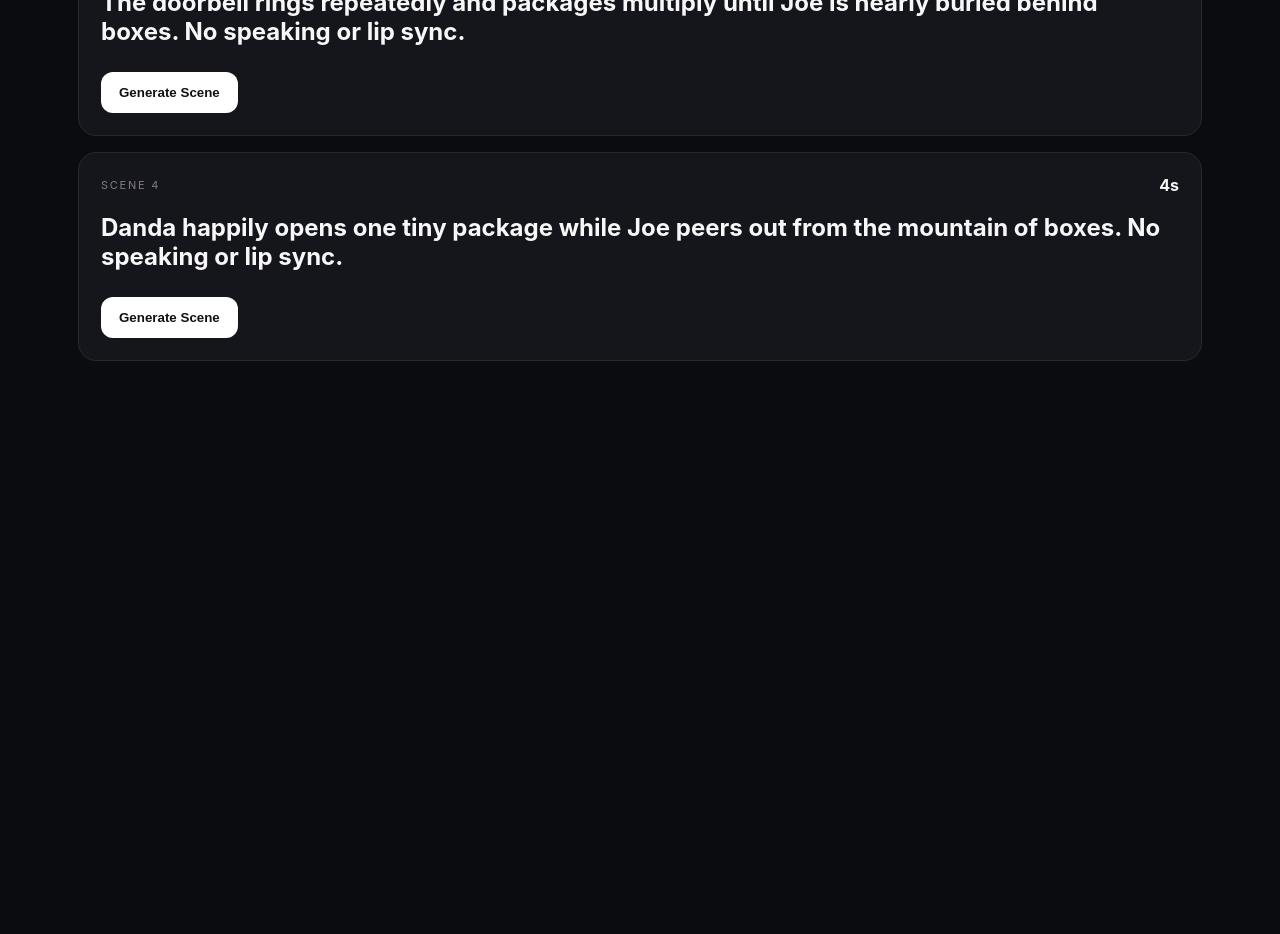
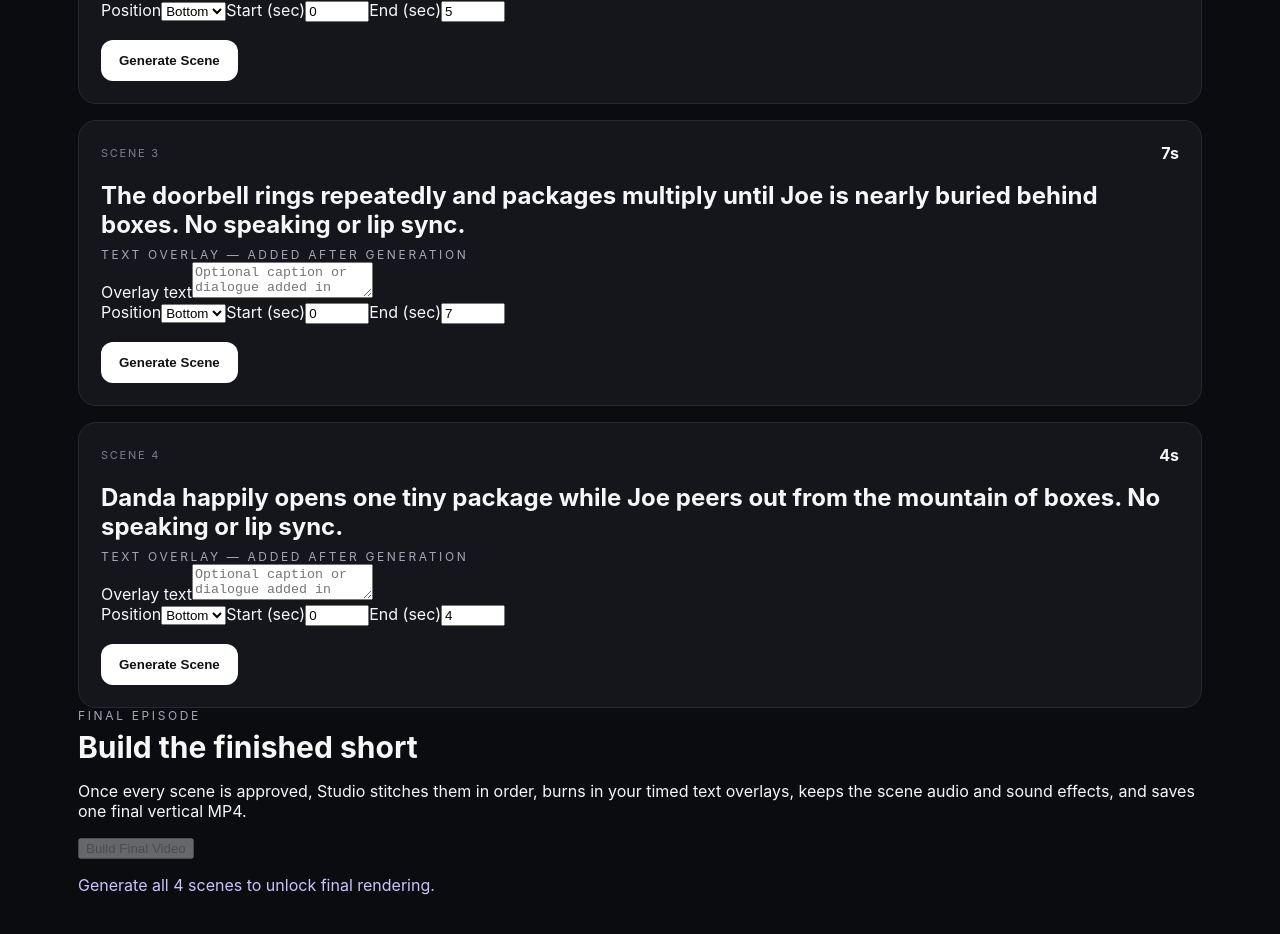
Before and after one commit to retroservices1121/relations, a Next.js app: page /episodes/amazon in a window 1280 px wide. Shown: the part 1120-2054 px from the top of the page. Before the commit the page ends 1537 px from the top, so only its background shows below. Built offline with nearby package versions, Linux system fonts and the light colour scheme; no server answers.

Commit message:
Add saved scenes, overlay editor and final video export

```diff
--- a/components/EpisodeWorkspace.tsx
+++ b/components/EpisodeWorkspace.tsx
@@ -1,13 +1,22 @@
 "use client";
 
-import { useEffect, useState } from "react";
+import { useEffect, useMemo, useState } from "react";
 import type { Episode } from "../data/episodes";
 
 type SceneState = {
-  status: "idle" | "queued" | "generating" | "done" | "error";
+  status: "idle" | "queued" | "generating" | "saving" | "done" | "error";
   videoUrl?: string;
   error?: string;
   requestId?: string;
+  persisted?: boolean;
+};
+
+type OverlayPosition = "top" | "middle" | "bottom";
+type OverlayConfig = {
+  text: string;
+  position: OverlayPosition;
+  start: number;
+  end: number;
 };
 
 type CharacterKey = "joe" | "danda";
@@ -21,10 +30,18 @@ export default function EpisodeWorkspace({ episode }: { episode: Episode }) {
   const [dandaUrl, setDandaUrl] = useState("");
   const [model, setModel] = useState("seedance-fast");
   const [sceneStates, setSceneStates] = useState<Record<number, SceneState>>({});
+  const [overlays, setOverlays] = useState<Record<number, OverlayConfig>>({});
   const [uploading, setUploading] = useState<CharacterKey | null>(null);
   const [uploadError, setUploadError] = useState("");
+  const [storageError, setStorageError] = useState("");
   const [balance, setBalance] = useState<number | null>(null);
   const [balanceError, setBalanceError] = useState("");
+  const [projectLoaded, setProjectLoaded] = useState(false);
+  const [renderingFinal, setRenderingFinal] = useState(false);
+  const [finalUrl, setFinalUrl] = useState("");
+  const [finalError, setFinalError] = useState("");
+
+  const projectStorageKey = `relations:project:${episode.id}`;
 
   async function loadBalance() {
     try {
@@ -41,8 +58,45 @@ export default function EpisodeWorkspace({ episode }: { episode: Episode }) {
   useEffect(() => {
     setJoeUrl(localStorage.getItem(JOE_STORAGE_KEY) || "");
     setDandaUrl(localStorage.getItem(DANDA_STORAGE_KEY) || "");
+
+    const defaultOverlays = Object.fromEntries(
+      episode.scenes.map((scene, index) => [
+        index,
+        {
+          text: scene.caption || "",
+          position: "bottom" as OverlayPosition,
+          start: 0,
+          end: scene.duration,
+        },
+      ]),
+    );
+
+    try {
+      const saved = localStorage.getItem(projectStorageKey);
+      if (saved) {
+        const project = JSON.parse(saved) as {
+          sceneStates?: Record<number, SceneState>;
+          overlays?: Record<number, OverlayConfig>;
+          finalUrl?: string;
+        };
+        setSceneStates(project.sceneStates || {});
+        setOverlays({ ...defaultOverlays, ...(project.overlays || {}) });
+        setFinalUrl(project.finalUrl || "");
+      } else {
+        setOverlays(defaultOverlays);
+      }
+    } catch {
+      setOverlays(defaultOverlays);
+    }
+
+    setProjectLoaded(true);
     void loadBalance();
-  }, []);
+  }, [episode.id, projectStorageKey]);
+
+  useEffect(() => {
+    if (!projectLoaded) return;
+    localStorage.setItem(projectStorageKey, JSON.stringify({ sceneStates, overlays, finalUrl }));
+  }, [sceneStates, overlays, finalUrl, projectLoaded, projectStorageKey]);
 
   function persistReference(character: CharacterKey, url: string) {
     if (character === "joe") {
@@ -76,6 +130,31 @@ export default function EpisodeWorkspace({ episode }: { episode: Episode }) {
     }
   }
 
+  async function saveGeneratedVideo(index: number, requestId: string, sourceUrl: string) {
+    setSceneStates((prev) => ({ ...prev, [index]: { ...prev[index], status: "saving", requestId, videoUrl: sourceUrl } }));
+    const response = await fetch("/api/persist-video", {
+      method: "POST",
+      headers: { "Content-Type": "application/json" },
+      body: JSON.stringify({ sourceUrl, episodeId: episode.id, sceneIndex: index, requestId }),
+    });
+    const data = await response.json();
+
+    if (!response.ok) {
+      setStorageError(data.error || "Permanent storage is not configured.");
+      setSceneStates((prev) => ({
+        ...prev,
+        [index]: { status: "done", videoUrl: sourceUrl, requestId, persisted: false },
+      }));
+      return;
+    }
+
+    setStorageError("");
+    setSceneStates((prev) => ({
+      ...prev,
+      [index]: { status: "done", videoUrl: data.url, requestId, persisted: true },
+    }));
+  }
+
   async function pollForResult(index: number, requestId: string, selectedModel: string) {
     for (let attempt = 0; attempt < 180; attempt += 1) {
       await sleep(3000);
@@ -86,7 +165,7 @@ export default function EpisodeWorkspace({ episode }: { episode: Episode }) {
       if (!response.ok) throw new Error(data.error || "Could not check generation status");
 
       if (data.status === "COMPLETED" && data.videoUrl) {
-        setSceneStates((prev) => ({ ...prev, [index]: { status: "done", videoUrl: data.videoUrl, requestId } }));
+        await saveGeneratedVideo(index, requestId, data.videoUrl);
         void loadBalance();
         return;
       }
@@ -110,6 +189,8 @@ export default function EpisodeWorkspace({ episode }: { episode: Episode }) {
       return;
     }
 
+    setFinalUrl("");
+    setFinalError("");
     setSceneStates((prev) => ({ ...prev, [index]: { status: "queued" } }));
 
     try {
@@ -136,6 +217,58 @@ export default function EpisodeWorkspace({ episode }: { episode: Episode }) {
         [index]: { status: "error", error: error instanceof Error ? error.message : "Generation failed" },
       }));
       void loadBalance();
+    }
+  }
+
+  function updateOverlay(index: number, patch: Partial<OverlayConfig>) {
+    setOverlays((prev) => ({
+      ...prev,
+      [index]: {
+        text: "",
+        position: "bottom",
+        start: 0,
+        end: episode.scenes[index].duration,
+        ...(prev[index] || {}),
+        ...patch,
+      },
+    }));
+    setFinalUrl("");
+  }
+
+  const allScenesReady = useMemo(
+    () => episode.scenes.every((_, index) => sceneStates[index]?.status === "done" && Boolean(sceneStates[index]?.videoUrl)),
+    [episode.scenes, sceneStates],
+  );
+
+  async function buildFinalVideo() {
+    if (!allScenesReady) {
+      setFinalError("Generate and approve every scene before building the final episode.");
+      return;
+    }
+
+    setRenderingFinal(true);
+    setFinalError("");
+    try {
+      const scenes = episode.scenes.map((scene, index) => ({
+        videoUrl: sceneStates[index].videoUrl,
+        text: overlays[index]?.text || "",
+        position: overlays[index]?.position || "bottom",
+        start: overlays[index]?.start ?? 0,
+        end: overlays[index]?.end ?? scene.duration,
+      }));
+
+      const response = await fetch("/api/render-episode", {
+        method: "POST",
+        headers: { "Content-Type": "application/json" },
+        body: JSON.stringify({ episodeId: episode.id, scenes }),
+      });
+      const data = await response.json();
+      if (!response.ok) throw new Error(data.error || "Final render failed");
+      setFinalUrl(data.url);
+    } catch (error) {
+      setFinalError(error instanceof Error ? error.message : "Final render failed");
+    } finally {
+      setRenderingFinal(false);
     }
   }
 
@@ -167,8 +300,10 @@ export default function EpisodeWorkspace({ episode }: { episode: Episode }) {
           <span className="eyebrow">LOCKED CHARACTER LIBRARY</span>
           <h2>Joe + Danda references</h2>
           <p>Use the final cartoon character images here. Once uploaded, they are remembered and reused automatically across every episode on this device.</p>
+          <p className="statusText">Silent-cartoon format is locked: no AI dialogue or generated text. Studio overlays are added after the scenes are approved.</p>
           <p className="statusText">Do not upload real-person source photos here. Seedance can reject them. Upload only the approved cartoon Joe and Danda assets.</p>
           {uploadError && <p className="errorText">{uploadError}</p>}
+          {storageError && <p className="errorText">{storageError}</p>}
         </div>
         <div className="referenceInputs">
           <div className="characterRef">
@@ -196,22 +331,72 @@ export default function EpisodeWorkspace({ episode }: { episode: Episode }) {
       <div className="sceneList">
         {episode.scenes.map((scene, index) => {
           const state = sceneStates[index] || { status: "idle" };
+          const overlay = overlays[index] || { text: scene.caption || "", position: "bottom", start: 0, end: scene.duration };
           return (
             <article className="sceneCard" key={index}>
               <div className="sceneMeta"><span>SCENE {index + 1}</span><b>{scene.duration}s</b></div>
               <h3>{scene.prompt}</h3>
-              {scene.caption && <p className="captionPreview">Overlay later: “{scene.caption}”</p>}
-              {state.videoUrl && <video className="sceneVideo" src={state.videoUrl} controls playsInline />}
+
+              {state.videoUrl && (
+                <div className="videoPreviewWrap">
+                  <video className="sceneVideo" src={state.videoUrl} controls playsInline />
+                  {overlay.text && <div className={`overlayPreview overlay-${overlay.position}`}>{overlay.text}</div>}
+                </div>
+              )}
+
               {state.status === "queued" && <p className="statusText">Submitting to fal queue…</p>}
               {state.status === "generating" && <p className="statusText">Generating on fal… this page will update automatically.</p>}
+              {state.status === "saving" && <p className="statusText">Generation complete. Saving the scene permanently…</p>}
+              {state.status === "done" && <p className={state.persisted ? "savedText" : "errorText"}>{state.persisted ? "✓ Saved permanently" : "⚠ Showing fal copy; permanent storage still needs Vercel Blob"}</p>}
               {state.error && <p className="errorText">{state.error}</p>}
-              <button disabled={state.status === "queued" || state.status === "generating"} onClick={() => generateScene(index)}>
-                {state.status === "queued" ? "Submitting…" : state.status === "generating" ? "Generating…" : state.status === "done" ? "Regenerate Scene" : "Generate Scene"}
+
+              <div className="overlayEditor">
+                <span className="eyebrow">TEXT OVERLAY — ADDED AFTER GENERATION</span>
+                <label>Overlay text
+                  <textarea value={overlay.text} onChange={(e) => updateOverlay(index, { text: e.target.value })} placeholder="Optional caption or dialogue added in post" />
+                </label>
+                <div className="overlayGrid">
+                  <label>Position
+                    <select value={overlay.position} onChange={(e) => updateOverlay(index, { position: e.target.value as OverlayPosition })}>
+                      <option value="top">Top</option>
+                      <option value="middle">Middle</option>
+                      <option value="bottom">Bottom</option>
+                    </select>
+                  </label>
+                  <label>Start (sec)
+                    <input type="number" min="0" max={scene.duration} step="0.1" value={overlay.start} onChange={(e) => updateOverlay(index, { start: Number(e.target.value) })} />
+                  </label>
+                  <label>End (sec)
+                    <input type="number" min="0" max={scene.duration} step="0.1" value={overlay.end} onChange={(e) => updateOverlay(index, { end: Number(e.target.value) })} />
+                  </label>
+                </div>
+              </div>
+
+              <button disabled={["queued", "generating", "saving"].includes(state.status)} onClick={() => generateScene(index)}>
+                {state.status === "queued" ? "Submitting…" : state.status === "generating" ? "Generating…" : state.status === "saving" ? "Saving…" : state.status === "done" ? "Regenerate Scene" : "Generate Scene"}
               </button>
             </article>
           );
         })}
       </div>
+
+      <section className="finalBuilder">
+        <span className="eyebrow">FINAL EPISODE</span>
+        <h2>Build the finished short</h2>
+        <p>Once every scene is approved, Studio stitches them in order, burns in your timed text overlays, keeps the scene audio and sound effects, and saves one final vertical MP4.</p>
+        <button disabled={!allScenesReady || renderingFinal} onClick={() => void buildFinalVideo()}>
+          {renderingFinal ? "Rendering Final Video…" : "Build Final Video"}
+        </button>
+        {!allScenesReady && <p className="statusText">Generate all {episode.scenes.length} scenes to unlock final rendering.</p>}
+        {finalError && <p className="errorText">{finalError}</p>}
+        {finalUrl && (
+          <div className="finalResult">
+            <p className="savedText">✓ Final episode saved permanently</p>
+            <video className="finalVideo" src={finalUrl} controls playsInline />
+            <a className="downloadLink" href={finalUrl} target="_blank" rel="noreferrer">Open final MP4</a>
+          </div>
+        )}
+      </section>
     </div>
   );
 }
```
